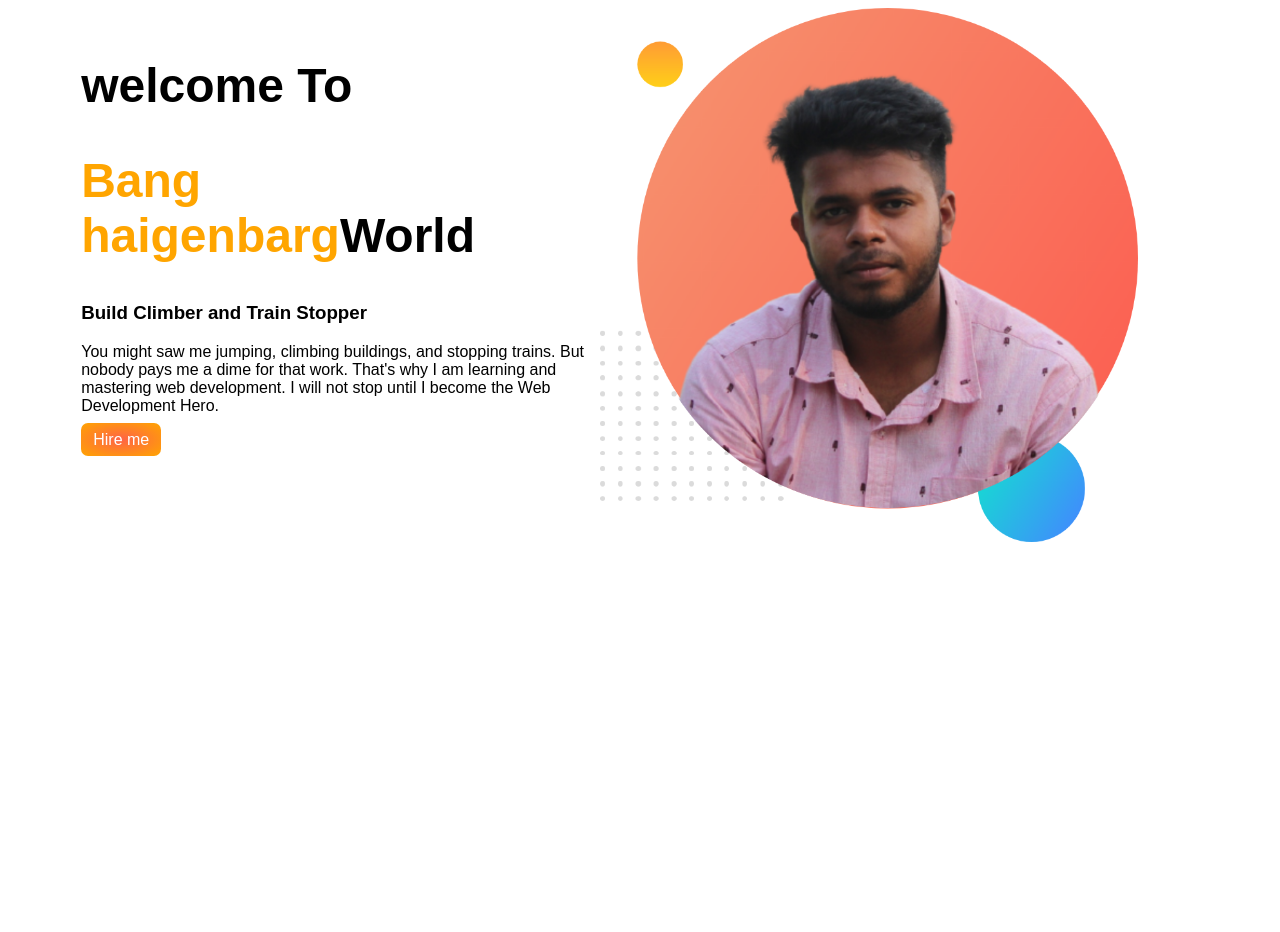
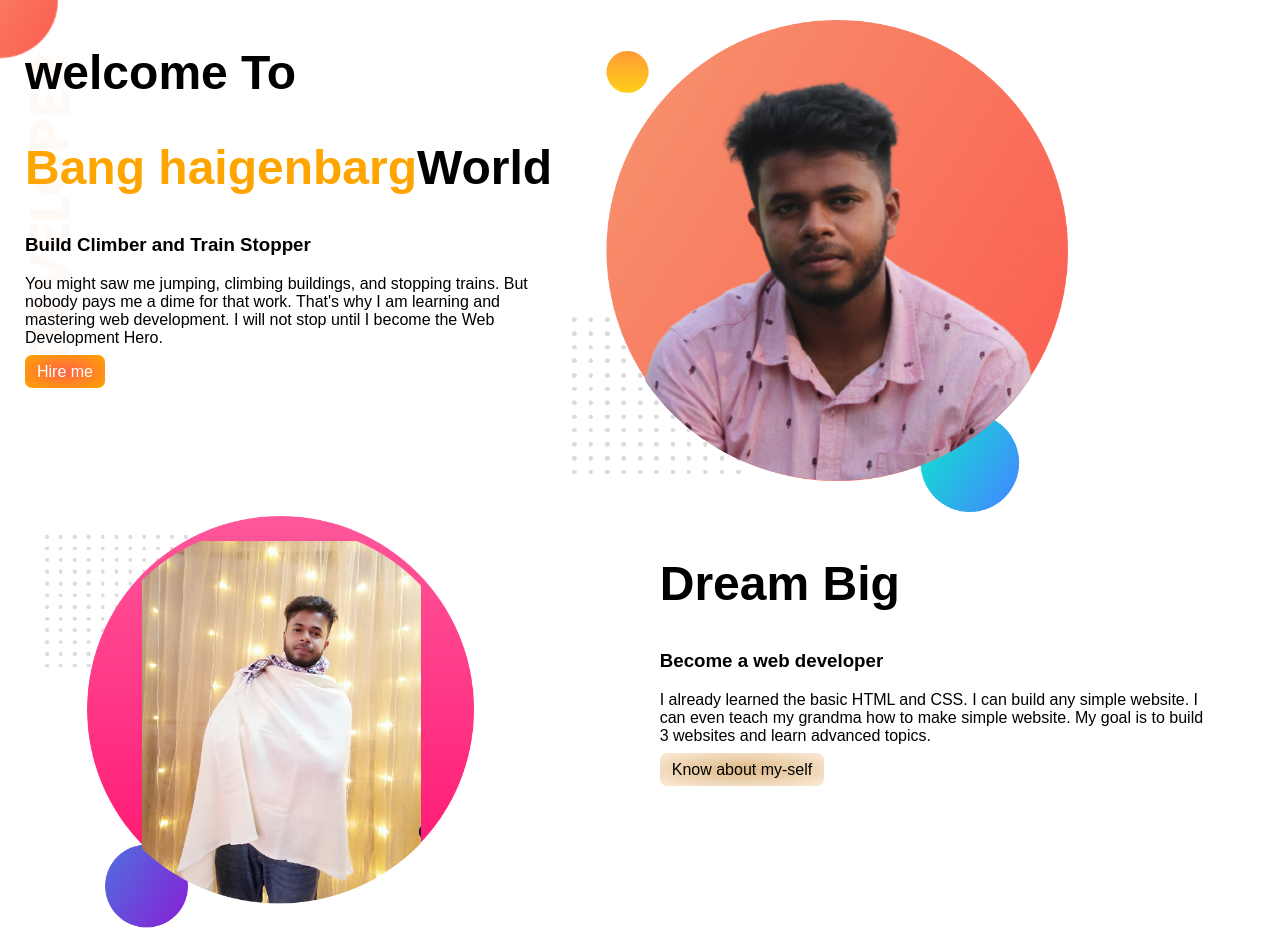
Before and after one commit to Nayem12/fist-project-rep, a plain HTML site: page index.html in a window 1280 px wide. Before the commit the page ends 800 px from the top, so only its background shows below. Drawn offline with Linux system fonts and the light colour scheme; a web font is replaced by a local one.

Commit message:
scond change

```diff
--- a/index.html
+++ b/index.html
@@ -14,7 +14,7 @@
 </head>
 
 <body>
-    <section>
+    <section class="top-banner">
         <div class="fist-half">
             <p>
             <h1>welcome To</h1>
@@ -32,6 +32,18 @@
             <img class="img-1" src="images/my-bg.png" alt="">
         </div>
     </section>
+    <section>
+        <div class="second-half">
+            <img class="img-2" src="images/my-bg2.png" alt="">
+        </div>
+        <div class="width">
+            <h1>Dream Big</h1>
+            <h3>Become a web developer</h3>
+            <p>I already learned the basic HTML and CSS. I can build any simple website. I can even teach my grandma how
+                to make simple website. My goal is to build 3 websites and learn advanced topics.</p>
+            <a class="second-links" target="_blank" href="https://www.facebook.com/shanayem/">Know about my-self</a>
+        </div>
+    </section>
 
 
 
--- a/style.css
+++ b/style.css
@@ -1,5 +1,6 @@
 body {
     font-family: 'Kantumruy Pro', sans-serif;
+    margin: 0px;
 
 }
 
@@ -21,13 +22,15 @@ section {
 
 .fist-half {
     width: 50%;
-    padding-left: 5%;
-    margin: 10px;
-    margin-bottom: 20px;
+    margin: 20ps;
+    margin-left: 20px;
+    padding-left: 15%;
+    padding: 5px;
 }
 
 .img-1 {
-    width: 80%;
+    width: 70%;
+    padding-top: 20px;
 }
 
 .link {
@@ -38,3 +41,27 @@ section {
     font-weight: 700px;
     border-radius: 7px;
 }
+
+.top-banner {
+    background-image: url(images/top-banner.png);
+    background-repeat: no-repeat;
+}
+
+.img-2 {
+    width: 65%;
+    padding-left: 45px;
+}
+
+.width {
+    width: 50%;
+    padding-right: 5%;
+}
+
+.second-links {
+    text-decoration: none;
+    background-image: radial-gradient(BurlyWood, AntiqueWhite);
+    color: black;
+    padding: 8px 12px;
+    font-weight: 700px;
+    border-radius: 7px;
+}
```
Also changed, not shown: images/my-bg2.png (added), images/top-banner.png (added).
